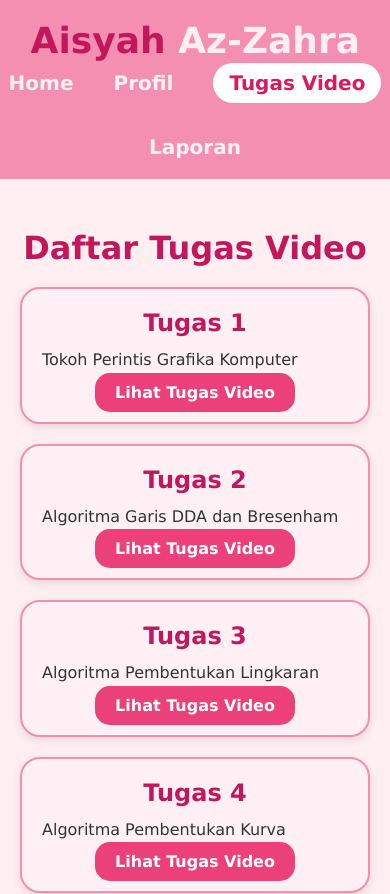
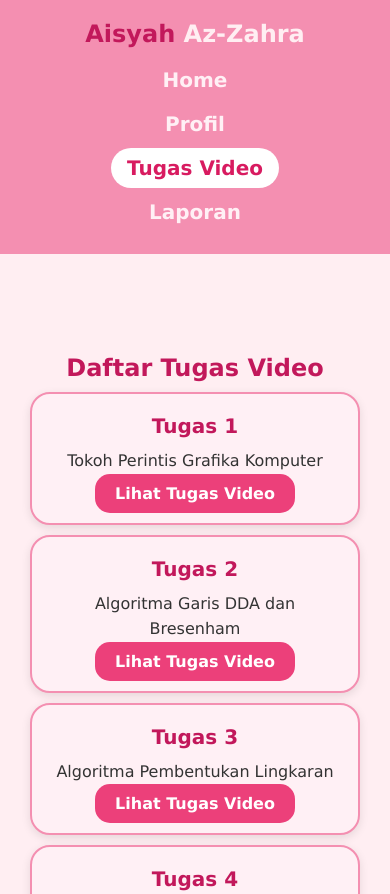
Before and after one commit to Aisyahazzahra04/2413025040, a plain HTML site: page Tugasvideo.html in a window 390 px wide. Shown: the top 894 px of the page. Drawn offline with Linux system fonts and the light colour scheme.

Commit message:
Update 1 style.css

```diff
--- a/style.css
+++ b/style.css
@@ -77,6 +77,7 @@ main {
   justify-content: center;
   text-align: center;
   max-width: 1000px;
+  padding: 0 20px;
 }
 
 .photo img {
@@ -167,6 +168,7 @@ footer {
 .video-task p {
   font-size: 16px;
   margin-bottom: 10px;
+  text-align: center;
 }
 
 .video-task a {
@@ -198,6 +200,7 @@ footer {
 .laporan-item p {
   font-size: 16px;
   margin-bottom: 10px;
+  text-align: center;
 }
 
 .laporan-item a {
@@ -212,3 +215,78 @@ footer {
 .laporan-item a:hover {
   background-color: #d81b60;
 }
+
+@media screen and (max-width: 768px) {
+  main {
+    padding-top: 100px;
+  }
+
+  header h1 {
+    font-size: 28px;
+    text-align: center;
+    margin-right: 0;
+  }
+
+  .text h2 {
+    font-size: 26px;
+  }
+
+  .text h3 {
+    font-size: 20px;
+  }
+
+  .text p {
+    font-size: 16px;
+    text-align: center;
+  }
+
+  .photo img {
+    width: 200px;
+  }
+}
+
+@media screen and (max-width: 768px) {
+  header h1 {
+    font-size: 24px;
+    text-align: center;
+    margin-right: 0;
+  }
+
+  nav ul {
+    flex-direction: column;
+    gap: 20px;
+    padding: 10px 0;
+  }
+
+  .container {
+    flex-direction: column;
+    gap: 30px;
+    padding: 0 10px;
+  }
+
+  .text h2 {
+    font-size: 24px;
+    text-align: center;
+  }
+
+  .text h3 {
+    font-size: 20px;
+    text-align: center;
+  }
+
+  .text p {
+    font-size: 16px;
+    text-align: center;
+  }
+
+  .photo img {
+    width: 180px;
+  }
+
+  .video-task {
+    margin: 10px 0;
+    width: 100%;
+    max-width: 100%;
+    box-sizing: border-box;
+  }
+}
```
